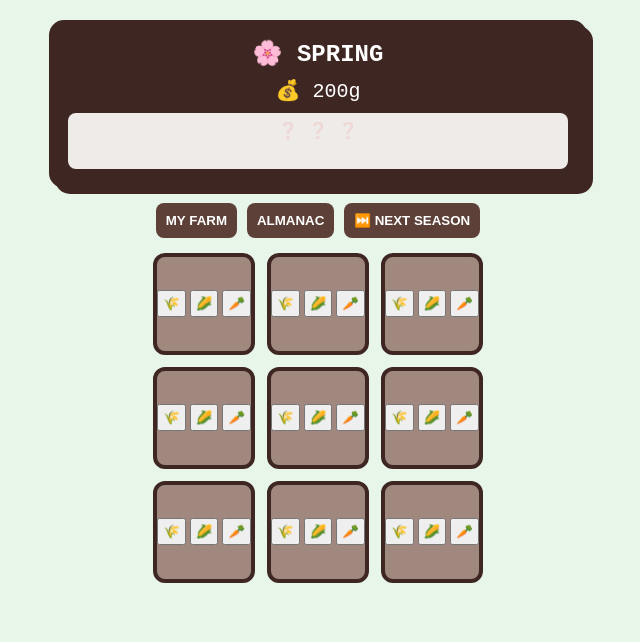
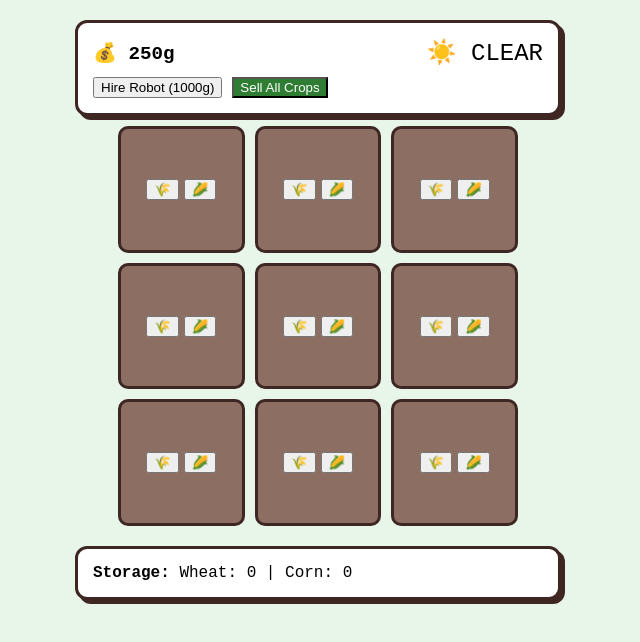
Before and after one commit to mohamedmehdigara/react-farming-game, a React (Create React App) app: page / in a window 1280 px wide. Shown: the top 642 px of the page, without its empty margins (322-962 px from the left). Built offline with nearby package versions, Linux system fonts and the light colour scheme.

Commit message:
edited files

```diff
--- a/src/App.js
+++ b/src/App.js
@@ -1,164 +1,147 @@
-import React, { useState, useEffect } from 'react';
+import React, { useState, useEffect, useRef } from 'react';
 import styled from 'styled-components';
 
-// --- Static Data ---
-const CROP_DATA = {
-  WHEAT: { id: 'WHEAT', icon: '🌾', cost: 10, price: 25, time: 5 },
-  CORN: { id: 'CORN', icon: '🌽', cost: 40, price: 100, time: 12 },
-  CARROT: { id: 'CARROT', icon: '🥕', cost: 100, price: 300, time: 25 },
+const WEATHER = {
+  CLEAR: { id: 'CLEAR', icon: '☀️', speed: 1, color: '#e8f5e9' },
+  RAIN: { id: 'RAIN', icon: '🌧️', speed: 2, color: '#cfd8dc' },
+  HEAT: { id: 'HEAT', icon: '🔥', speed: 3, color: '#ffe0b2' }
 };
 
-const ALMANAC_GOALS = [
-  { id: 'RICH', name: 'The Gilded Farmer', goal: 10000, desc: 'Accumulate 10,000g', icon: '🏆' },
-  { id: 'HARVESTER', name: 'Master Reaper', goal: 100, desc: 'Harvest 100 Crops', icon: '🚜' },
-  { id: 'BOTANIST', name: 'Seed Sage', goal: 50, desc: 'Plant 50 Carrots', icon: '📔' },
-];
-
-const SEASONS = {
-  SPRING: { icon: '🌸', color: '#e8f5e9', mult: 1.5, next: 'SUMMER' },
-  SUMMER: { icon: '☀️', color: '#fffde7', mult: 0.8, next: 'FALL' },
-  FALL: { icon: '🍂', color: '#fff3e0', mult: 1.2, next: 'WINTER' },
-  WINTER: { icon: '❄️', color: '#e3f2fd', mult: 0.4, next: 'SPRING' },
+const CROPS = {
+  WHEAT: { id: 'WHEAT', icon: '🌾', cost: 10, price: 25, time: 8 },
+  CORN: { id: 'CORN', icon: '🌽', cost: 40, price: 100, time: 15 },
 };
 
-// --- Styled Components ---
-const GameContainer = styled.div`
+const GameWrap = styled.div`
   display: flex; flex-direction: column; align-items: center; min-height: 100vh;
-  background: ${props => props.bgColor}; transition: 2s; padding: 20px; font-family: 'Courier New', Courier, monospace;
+  background: ${props => props.bg}; transition: 2s; padding: 20px; font-family: 'Courier New', Courier, monospace;
 `;
 
 const Section = styled.div`
-  background: #fff; border: 4px solid #3e2723; border-radius: 15px;
-  width: 100%; max-width: 500px; padding: 15px; margin-bottom: 15px; box-shadow: 6px 6px 0 #3e2723;
+  background: white; border: 3px solid #3e2723; border-radius: 12px; width: 100%; max-width: 450px; padding: 15px; margin-bottom: 10px;
+  box-shadow: 4px 4px 0px #3e2723;
 `;
 
-const TrophyShelf = styled.div`
-  display: flex; gap: 10px; justify-content: center; margin-top: 10px;
-  min-height: 40px; background: #efebe9; padding: 8px; border-radius: 8px;
-`;
-
-const FarmGrid = styled.div` display: grid; grid-template-columns: repeat(3, 1fr); gap: 12px; `;
 const Plot = styled.div`
-  aspect-ratio: 1/1; background: ${props => props.ready ? '#9ccc65' : '#a1887f'};
-  border: 4px solid #3e2723; border-radius: 12px; cursor: pointer;
-  display: flex; flex-direction: column; align-items: center; justify-content: center;
-`;
-
-const Button = styled.button`
-  background: #5d4037; color: white; border: none; padding: 10px; border-radius: 8px; cursor: pointer; font-weight: bold;
-  &:hover { background: #3e2723; }
-  &:disabled { opacity: 0.4; }
+  aspect-ratio: 1/1; background: #8d6e63; border: 3px solid #3e2723; border-radius: 10px;
+  position: relative; display: flex; align-items: center; justify-content: center; cursor: pointer;
+  &:hover { filter: brightness(1.1); }
 `;
 
 export default function App() {
-  const [money, setMoney] = useState(200);
-  const [plots, setPlots] = useState(Array(9).fill(null));
-  const [stats, setStats] = useState({ totalHarvested: 0, totalCarrots: 0, maxMoney: 200 });
-  const [unlockedTrophies, setUnlockedTrophies] = useState([]);
-  const [season, setSeason] = useState('SPRING');
-  const [activeTab, setActiveTab] = useState('farm');
+  const [money, setMoney] = useState(250);
+  const [inv, setInv] = useState({ WHEAT: 0, CORN: 0 });
+  const [weather, setWeather] = useState(WEATHER.CLEAR);
+  const [staff, setStaff] = useState({ harvester: false });
+  const [plots, setPlots] = useState(Array(9).fill({ type: null, progress: 0, pest: false, water: 100 }));
 
-  // --- Almanac Check ---
+  // --- Weather Logic ---
   useEffect(() => {
-    ALMANAC_GOALS.forEach(g => {
-      if (!unlockedTrophies.includes(g.id)) {
-        if (g.id === 'RICH' && money >= g.goal) unlock(g.id);
-        if (g.id === 'HARVESTER' && stats.totalHarvested >= g.goal) unlock(g.id);
-        if (g.id === 'BOTANIST' && stats.totalCarrots >= g.goal) unlock(g.id);
+    const wTimer = setInterval(() => {
+      const keys = Object.keys(WEATHER);
+      setWeather(WEATHER[keys[Math.floor(Math.random() * keys.length)]]);
+    }, 10000);
+    return () => clearInterval(wTimer);
+  }, []);
+
+  // --- Core Game Loop (Optimized for State Consistency) ---
+  useEffect(() => {
+    const ticker = setInterval(() => {
+      setPlots(currentPlots => currentPlots.map(p => {
+        if (!p.type) return p;
+
+        let isPest = p.pest;
+        if (!isPest && Math.random() < 0.005) isPest = true;
+
+        let currentWater = p.water;
+        if (weather.id === 'HEAT') currentWater = Math.max(0, currentWater - 5);
+        if (weather.id === 'RAIN') currentWater = Math.min(100, currentWater + 10);
+
+        const canGrow = !isPest && currentWater > 0;
+        const growth = canGrow ? (100 / p.type.time) * weather.speed : 0;
+        const nextProgress = Math.min(p.progress + growth, 100);
+
+        // Auto-Harvester Logic
+        if (nextProgress >= 100 && staff.harvester) {
+          setInv(prevInv => ({
+            ...prevInv,
+            [p.type.id]: (prevInv[p.type.id] || 0) + 1
+          }));
+          return { type: null, progress: 0, pest: false, water: 100 };
         }
-    });
-  }, [money, stats]);
 
-  const unlock = (id) => {
-    setUnlockedTrophies(prev => [...prev, id]);
-  };
-
-  // --- Engine ---
-  useEffect(() => {
-    const timer = setInterval(() => {
-      setPlots(prev => prev.map(p => {
-        if (!p) return null;
-        const masteryBonus = 1 + (unlockedTrophies.length * 0.02); // 2% faster per trophy
-        const inc = (100 / p.type.time) * SEASONS[season].mult * masteryBonus;
-        return { ...p, progress: Math.min(p.progress + inc, 100) };
+        return { ...p, progress: nextProgress, pest: isPest, water: currentWater };
       }));
     }, 1000);
-    return () => clearInterval(timer);
-  }, [season, unlockedTrophies]);
+    return () => clearInterval(ticker);
+  }, [weather, staff.harvester]); // Staff.harvester added as dependency
 
-  const harvest = (i) => {
-    const p = plots[i];
-    if (p.progress >= 100) {
-      setMoney(m => m + p.type.price);
-      setStats(s => ({ ...s, totalHarvested: s.totalHarvested + 1 }));
-      setPlots(ps => ps.map((x, idx) => idx === i ? null : x));
+  const plant = (i, crop) => {
+    if (money >= crop.cost) {
+      setMoney(prev => prev - crop.cost);
+      setPlots(ps => ps.map((x, idx) => idx === i ? { type: crop, progress: 0, pest: false, water: 100 } : x));
     }
   };
 
-  const plant = (i, crop) => {
-    if (money >= crop.cost) {
-      setMoney(m => m - crop.cost);
-      if (crop.id === 'CARROT') setStats(s => ({ ...s, totalCarrots: s.totalCarrots + 1 }));
-      setPlots(ps => ps.map((x, idx) => idx === i ? { type: crop, progress: 0 } : x));
+  const manualHarvest = (i) => {
+    const p = plots[i];
+    if (p?.type && p.progress >= 100) {
+      setInv(prev => ({ ...prev, [p.type.id]: prev[p.type.id] + 1 }));
+      setPlots(ps => ps.map((x, idx) => idx === i ? { type: null, progress: 0, pest: false, water: 100 } : x));
+    }
+  };
+
+  const sellAll = () => {
+    let totalGain = 0;
+    Object.entries(inv).forEach(([id, count]) => {
+      totalGain += count * CROPS[id].price;
+    });
+    if (totalGain > 0) {
+      setMoney(prev => prev + totalGain);
+      setInv({ WHEAT: 0, CORN: 0 });
     }
   };
 
   return (
-    <GameContainer bgColor={SEASONS[season].color}>
-      <Section style={{ textAlign: 'center', background: '#3e2723', color: 'white' }}>
-        <h2 style={{ margin: 0 }}>{SEASONS[season].icon} {season}</h2>
-        <div style={{ fontSize: '20px', margin: '10px 0' }}>💰 {money.toLocaleString()}g</div>
-        <TrophyShelf>
-          {ALMANAC_GOALS.map(g => unlockedTrophies.includes(g.id) ?
-            <span key={g.id} title={g.name}>{g.icon}</span> :
-            <span key={g.id} style={{ opacity: 0.1 }}>❓</span>
+    <GameWrap bg={weather.color}>
+      <Section>
+        <div style={{ display: 'flex', justifyContent: 'space-between', alignItems: 'center' }}>
+          <h1 style={{ margin: 0, fontSize: '1.2rem' }}>💰 {money}g</h1>
+          <span style={{ fontSize: '1.5rem' }}>{weather.icon} {weather.id}</span>
+        </div>
+        <div style={{ marginTop: '10px', display: 'flex', gap: '10px' }}>
+          {!staff.harvester && (
+            <button onClick={() => money >= 1000 && (setMoney(m=>m-1000), setStaff(s=>({...s, harvester:true})))}>
+              Hire Robot (1000g)
+            </button>
           )}
-        </TrophyShelf>
+          <button onClick={sellAll} style={{ background: '#2e7d32', color: 'white' }}>Sell All Crops</button>
+        </div>
       </Section>
 
-      <div style={{ display: 'flex', gap: '10px', marginBottom: '15px' }}>
-        <Button onClick={() => setActiveTab('farm')}>MY FARM</Button>
-        <Button onClick={() => setActiveTab('almanac')}>ALMANAC</Button>
-        <Button onClick={() => setSeason(curr => SEASONS[curr].next)}>⏭️ NEXT SEASON</Button>
+      <div style={{ display: 'grid', gridTemplateColumns: 'repeat(3, 1fr)', gap: '10px', width: '100%', maxWidth: '400px' }}>
+        {plots.map((p, i) => (
+          <Plot key={i} onClick={() => manualHarvest(i)}>
+            {p.pest && <div style={{position:'absolute', top: -10, right: -10, fontSize: '1.5rem'}} onClick={(e)=>{e.stopPropagation(); setPlots(ps=>ps.map((x,idx)=>idx===i?{...x, pest:false}:x))}}>🐦</div>}
+
+            {p.type ? (
+              <div style={{ textAlign: 'center' }}>
+                <div style={{ fontSize: '2rem' }}>{p.progress >= 100 ? p.type.icon : '🌱'}</div>
+                <div style={{ fontSize: '10px', fontWeight: 'bold' }}>{Math.floor(p.progress)}%</div>
+                {p.water < 30 && <div onClick={(e) => {e.stopPropagation(); setPlots(ps => ps.map((x, idx) => idx === i ? {...x, water: 100} : x))}} style={{fontSize: '0.8rem', color: 'blue', cursor: 'pointer'}}>💧 WATER ME</div>}
               </div>
-
-      {activeTab === 'farm' ? (
-        <FarmGrid>
-          {plots.map((p, i) => (
-            <Plot key={i} ready={p?.progress === 100} onClick={() => p?.progress === 100 && harvest(i)}>
-              {p ? (
-                <>
-                  <span style={{ fontSize: '2rem' }}>{p.progress >= 100 ? p.type.icon : '🌱'}</span>
-                  <div style={{ fontSize: '10px', marginTop: '5px' }}>{Math.floor(p.progress)}%</div>
-                </>
             ) : (
-                <div style={{ display: 'flex', flexWrap: 'wrap', gap: '4px', justifyContent: 'center' }}>
-                  {Object.values(CROP_DATA).map(c => (
-                    <button key={c.id} style={{ padding: '4px' }} onClick={() => plant(i, c)} disabled={money < c.cost}>{c.icon}</button>
-                  ))}
+              <div style={{ display: 'flex', gap: '5px' }}>
+                {Object.values(CROPS).map(c => <button key={c.id} onClick={() => plant(i, c)}>{c.icon}</button>)}
               </div>
             )}
           </Plot>
         ))}
-        </FarmGrid>
-      ) : (
-        <Section>
-          <h3>📔 THE FARMER'S ALMANAC</h3>
-          {ALMANAC_GOALS.map(g => (
-            <div key={g.id} style={{ padding: '10px', borderBottom: '1px solid #eee', opacity: unlockedTrophies.includes(g.id) ? 1 : 0.4 }}>
-              <b>{g.icon} {g.name}</b>
-              <div style={{ fontSize: '12px' }}>{g.desc}</div>
-              {unlockedTrophies.includes(g.id) ?
-                <small style={{ color: 'green' }}>✓ ACHIEVED</small> :
-                <small style={{ color: '#999' }}>IN PROGRESS...</small>
-              }
       </div>
-          ))}
-          <div style={{ marginTop: '15px', fontSize: '12px', background: '#fff9c4', padding: '10px', borderRadius: '5px' }}>
-            💡 <i>Every trophy unlocked increases your global growth speed by 2%.</i>
-          </div>
+
+      <Section style={{ marginTop: '20px' }}>
+        <b>Storage:</b> Wheat: {inv.WHEAT} | Corn: {inv.CORN}
       </Section>
-      )}
-    </GameContainer>
+    </GameWrap>
   );
 }
```
Lines whose indentation alone changed are shown as unchanged.
